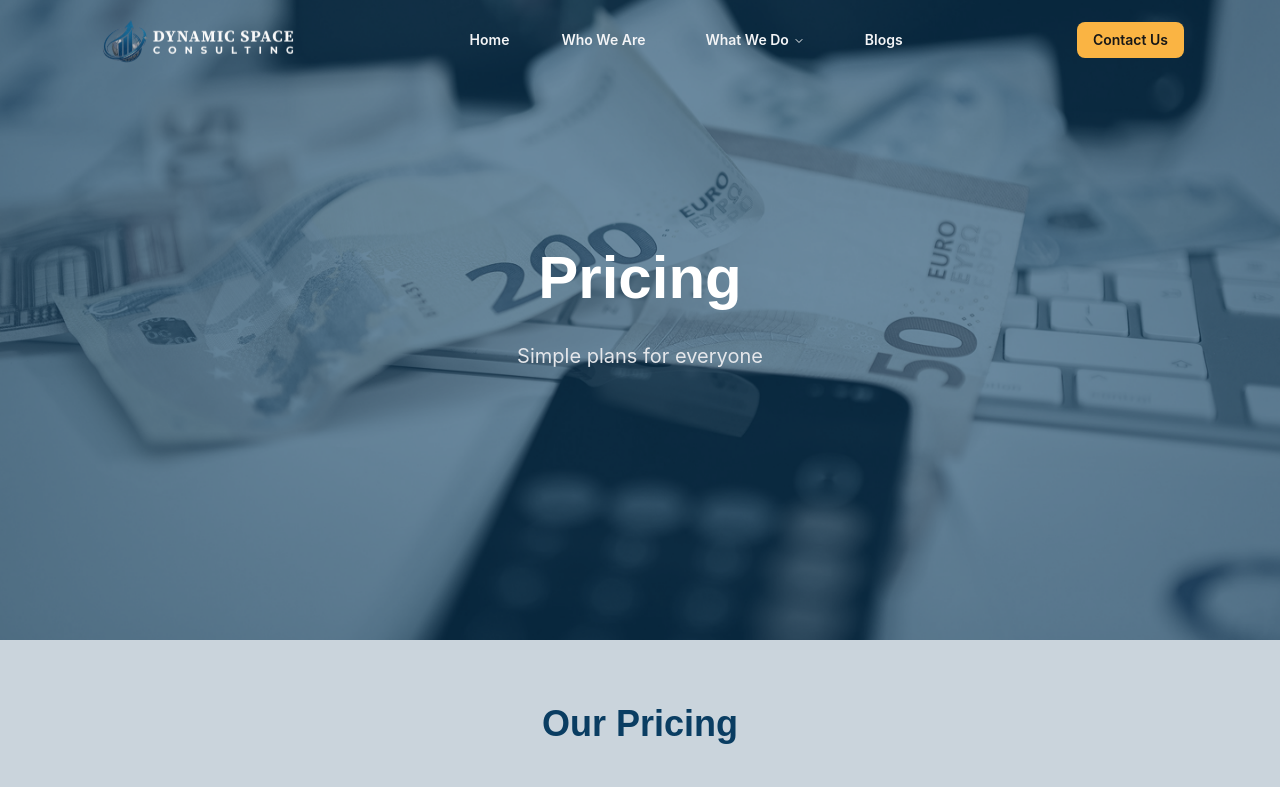
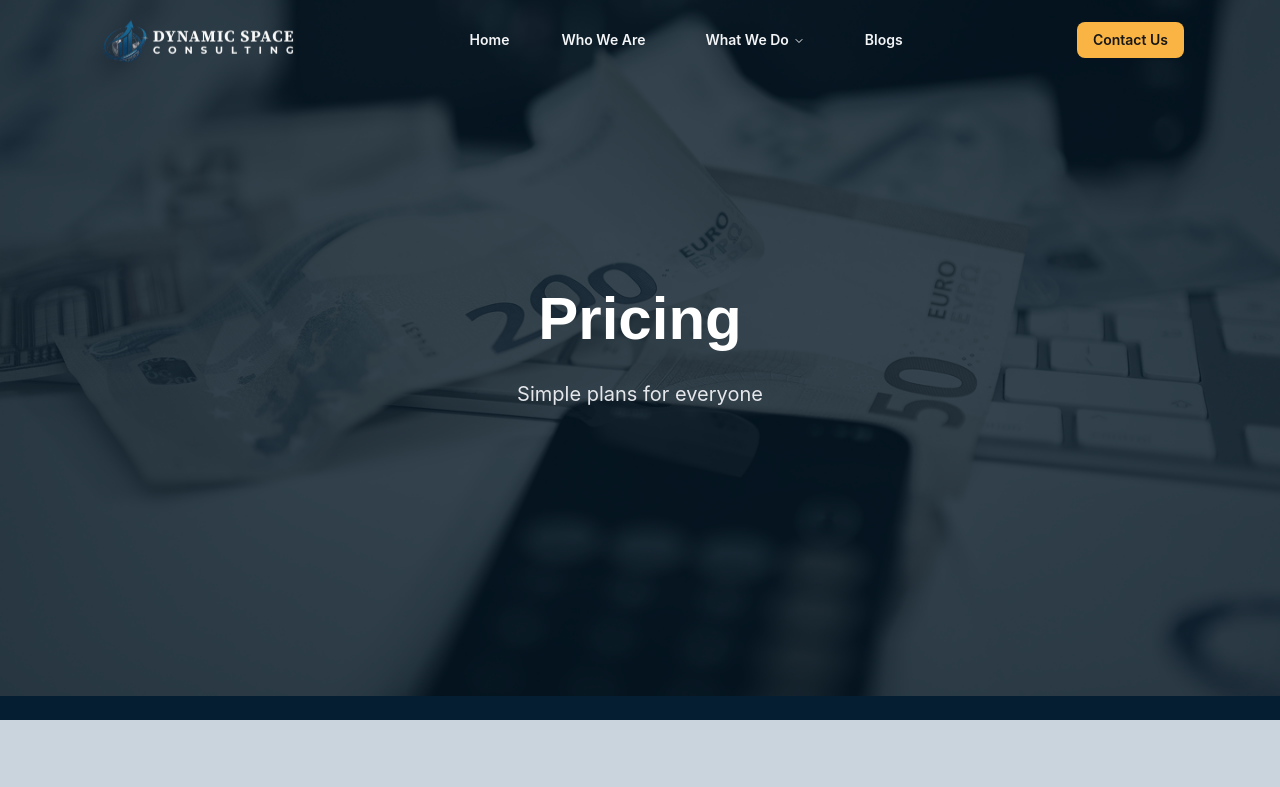
Before and after one commit to Dynamic-Space-Consulting/website, a Next.js app: page /pricing in a window 1280 px wide. Shown: the top 787 px of the page. Built offline with nearby package versions, Linux system fonts and the light colour scheme; a web font is replaced by a local one.

Commit message:
Sticky parallax effect for the hero section of the website

```diff
--- a/app/components/Hero.tsx
+++ b/app/components/Hero.tsx
@@ -2,13 +2,15 @@
 
 import { Button } from "@/components/ui/button";
 import Link from "next/link";
-import { useEffect, useRef, type ReactNode } from "react";
+import type { ReactNode } from "react";
 
 type HeroProps = {
   bgImage?: string;
   mainText?: ReactNode;
   subText?: ReactNode;
   button?: boolean;
+  overlay?: boolean;
+  height?: string;
 };
 
 export function HeroSection({
@@ -21,51 +23,49 @@ export function HeroSection({
     </>
   ),
   subText = (
-    <>Empowering startups, nonprofits, and social enterprises to secure funding, scale sustainably, and create global change.</>
+    <>
+      Empowering startups, nonprofits, and social enterprises to secure
+      funding, scale sustainably, and create global change.
+    </>
   ),
   button = true,
+  overlay = true,
+  height = "h-[90vh]",
 }: HeroProps) {
-  const contentRef = useRef<HTMLDivElement | null>(null);
+  return (
+    <section className={`relative w-full ${height} overflow-hidden`}>
+      {/* ✅ Sticky Background Image */}
+      <div
+        className="absolute inset-0 bg-fixed bg-center bg-cover"
+        style={{
+          backgroundImage: `url('${bgImage}')`,
+          backgroundAttachment: "fixed",
+        }}
+      />
 
-  useEffect(() => {
-    const handleScroll = () => {
-      if (!contentRef.current) return;
+      {/* ✅ Overlay */}
+      {overlay && <div className="absolute inset-0 bg-black/50 z-0"></div>}
 
-      const scrollY = window.scrollY;
-      // Simple parallax: only move the content, leave background completely alone
-      const contentTransform = scrollY * 0.5;
-      contentRef.current.style.transform = `translateY(-${contentTransform}px)`;
-    };
-
-    window.addEventListener("scroll", handleScroll, { passive: true });
-    return () => window.removeEventListener("scroll", handleScroll);
-  }, []);
-
-  return (
-    <section
-      className="relative h-[90vh] max-h-[40rem] flex flex-col items-center justify-center text-center text-white overflow-hidden"
-      style={{
-        backgroundImage: `url('${bgImage}')`,
-        backgroundSize: "cover",
-        backgroundPosition: "center",
-        backgroundRepeat: "no-repeat",
-      }}
-    >
-      <div ref={contentRef} className="relative z-10 max-w-7xl mx-auto px-4 sm:px-6 lg:px-8">
-        <h1 className="text-3xl sm:text-4xl md:text-5xl lg:text-6xl font-bold font-sans-pro-700 leading-tight md:leading-20 mb-4 md:mb-6">
+      {/* ✅ Content */}
+      <div className="relative z-10 flex flex-col items-center justify-center h-full text-center text-white px-6">
+        <h1 className="text-3xl sm:text-4xl md:text-5xl lg:text-6xl font-bold font-sans-pro-700 leading-tight mb-4 md:mb-6">
           {mainText}
         </h1>
 
-        <p className="text-base sm:text-lg md:text-xl max-w-3xl mx-auto text-gray-200 mb-6 md:mb-8 px-2">
+        <p className="text-base sm:text-lg md:text-xl max-w-3xl mx-auto text-gray-200 mb-6 md:mb-8">
           {subText}
         </p>
 
         {button && (
-          <div className="flex flex-col sm:flex-row gap-3 sm:gap-4 justify-center px-4">
+          <div className="flex flex-col sm:flex-row gap-3 sm:gap-4 justify-center">
             <Button asChild className="text-sm sm:text-base px-6 py-3">
               <Link href="/contact-us">Book a Free Consultation</Link>
             </Button>
-            <Button asChild variant="outline" className="text-sm sm:text-base px-6 py-3">
+            <Button
+              asChild
+              variant="outline"
+              className="text-sm sm:text-base px-6 py-3"
+            >
               <Link href="/what-we-do">Discover Our Services</Link>
             </Button>
           </div>
```
